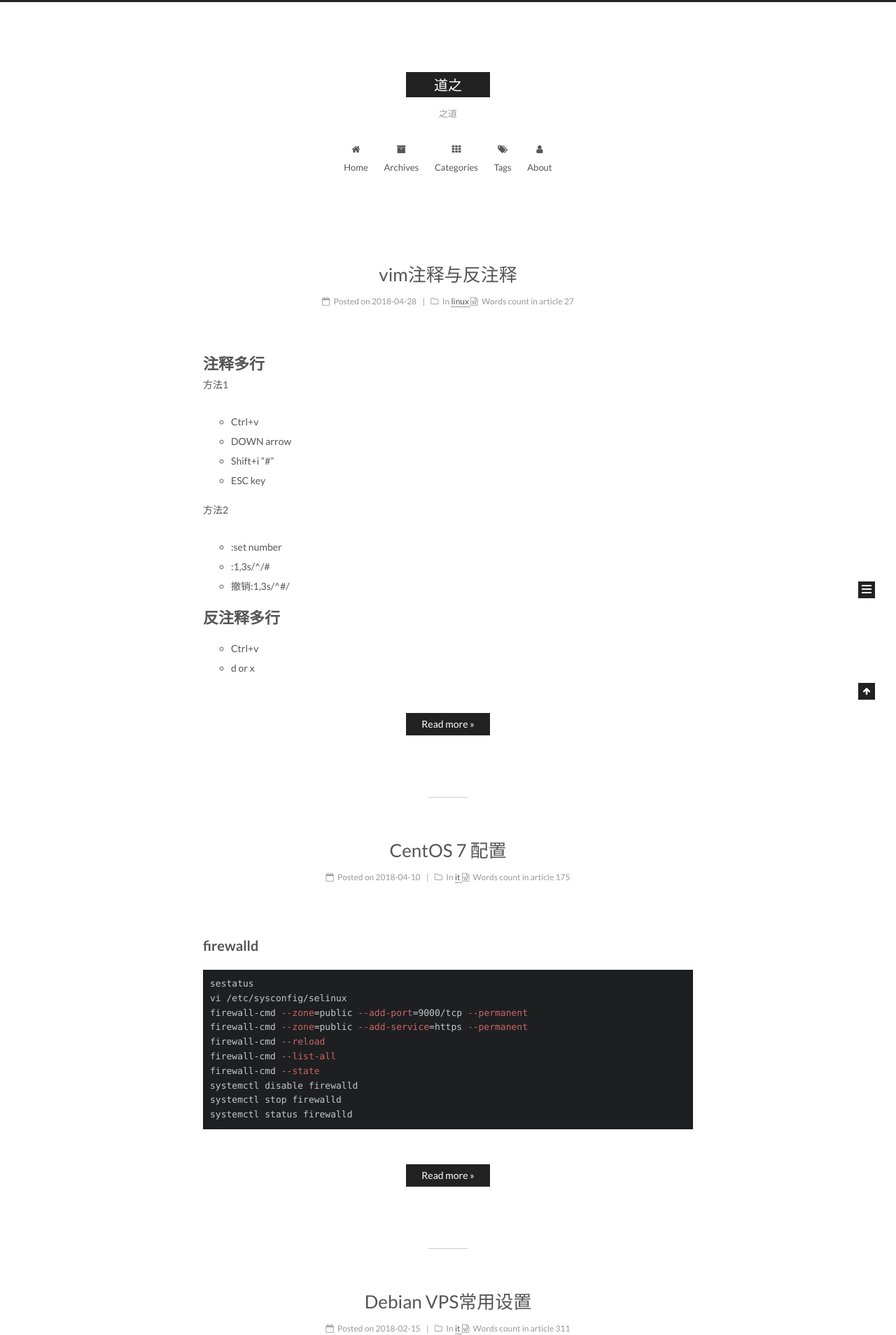
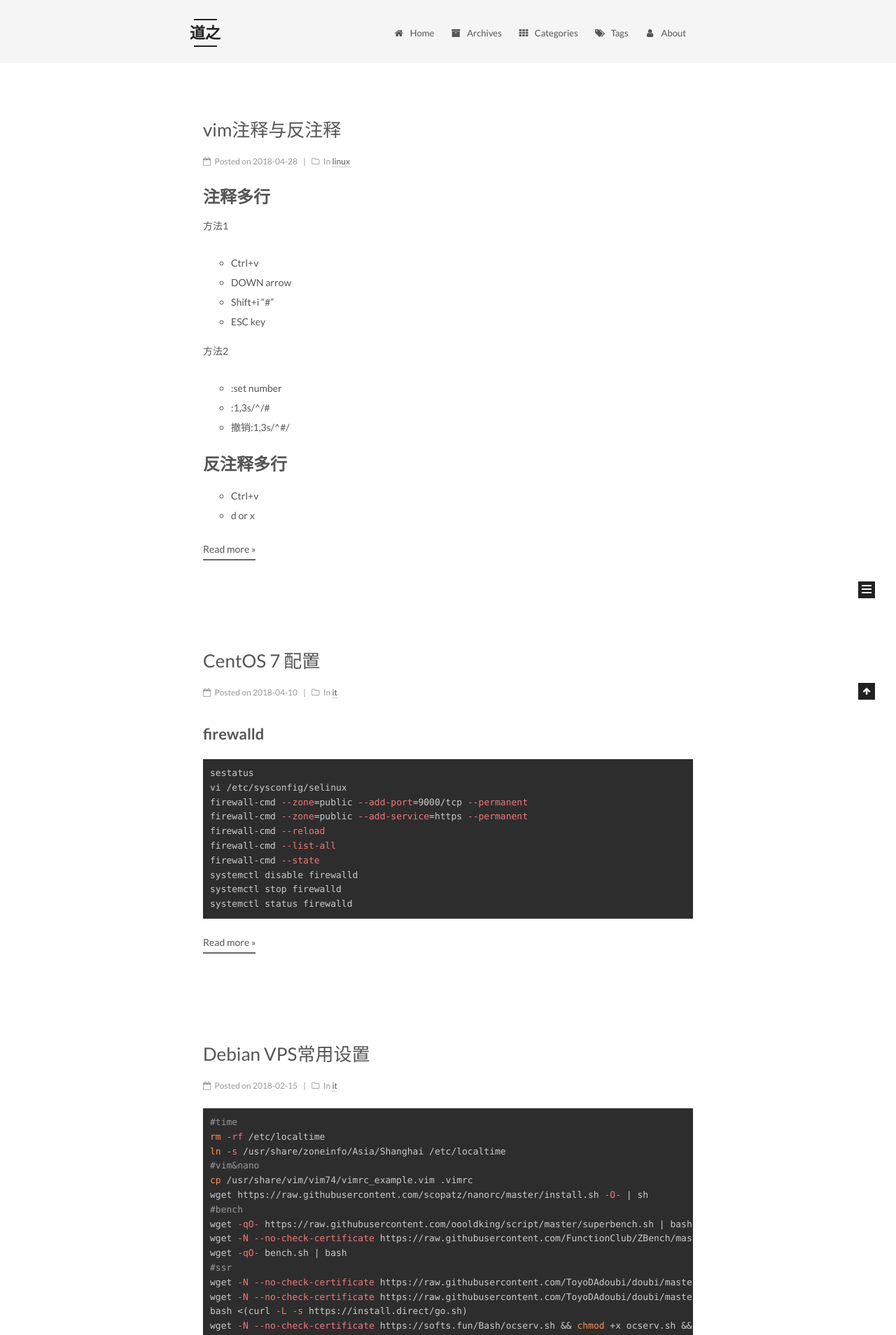
Before and after one commit to xiaolugo/xiaolugo.github.io, a Jekyll site: the page built from index.html, in a window 1280 px wide. Shown: the top 1908 px of the page at 70% size. Built offline with Jekyll 4.4.1, drawn with Linux system fonts in a browser that asks for light colours; the list of posts is cut into pages by our own code; some of the changed text lies outside the part shown.

Commit message:
Update _config.yml

```diff
--- a/_config.yml
+++ b/_config.yml
@@ -5,7 +5,7 @@
 
 # Site
 title: 道之
-subtitle: 之道
+subtitle:
 description:
 author: daozhi
 # Support language: de, en, fr-FR, id, ja, ko, pt-BR, pt, ru, zh-Hans, zh-hk, zh-tw
@@ -150,8 +150,8 @@ menu_icons:
 # ---------------------------------------------------------------
 
 # Schemes
-scheme: Muse
-#scheme: Mist
+#scheme: Muse
+scheme: Mist
 #scheme: Pisces
 
 
@@ -320,7 +320,7 @@ post_meta:
 # Post wordcount display settings
 post_wordcount:
   item_text: true
-  wordcount: true
+  wordcount: false
   min2read: false
   separated_meta: true
 
@@ -356,7 +356,7 @@ custom_logo:
 # Available value:
 #    normal | night | night eighties | night blue | night bright
 # https://github.com/chriskempson/tomorrow-theme
-highlight_theme: night
+highlight_theme: night eighties
 
 
 # ---------------------------------------------------------------
```
